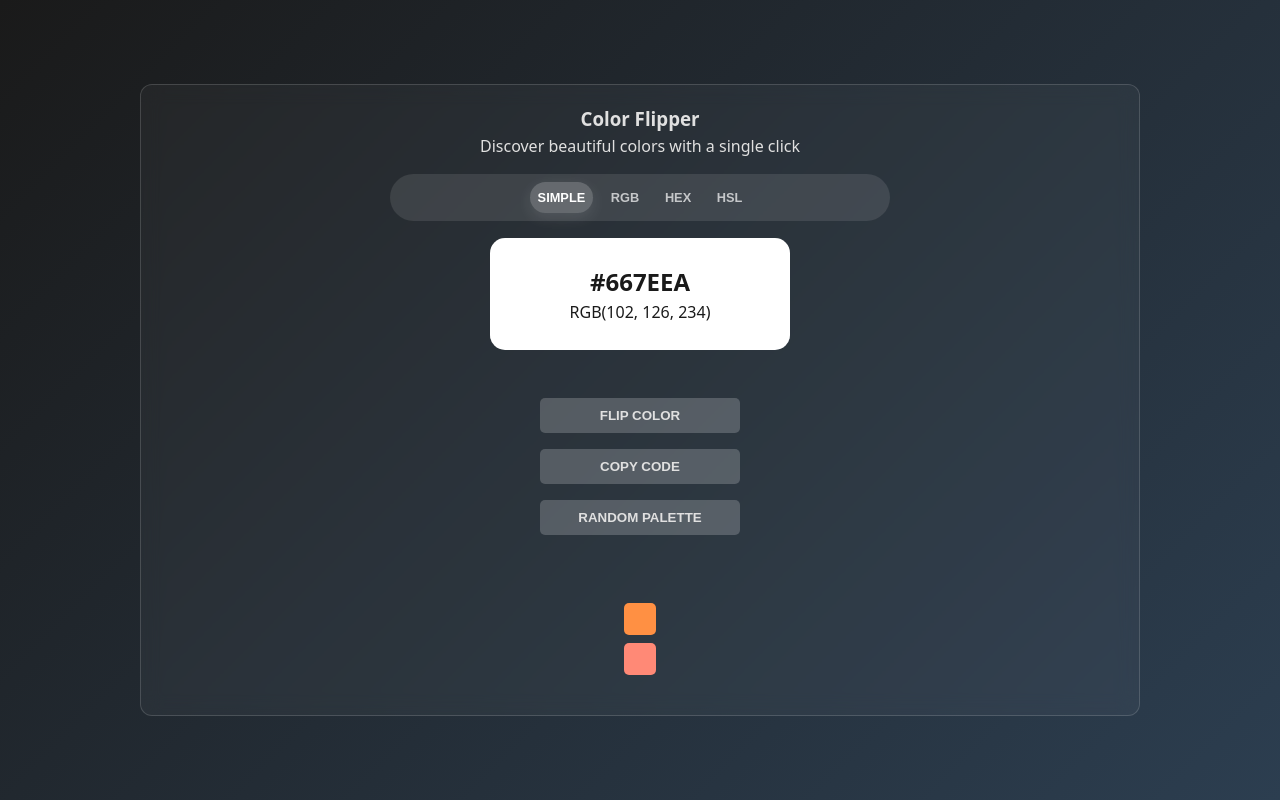
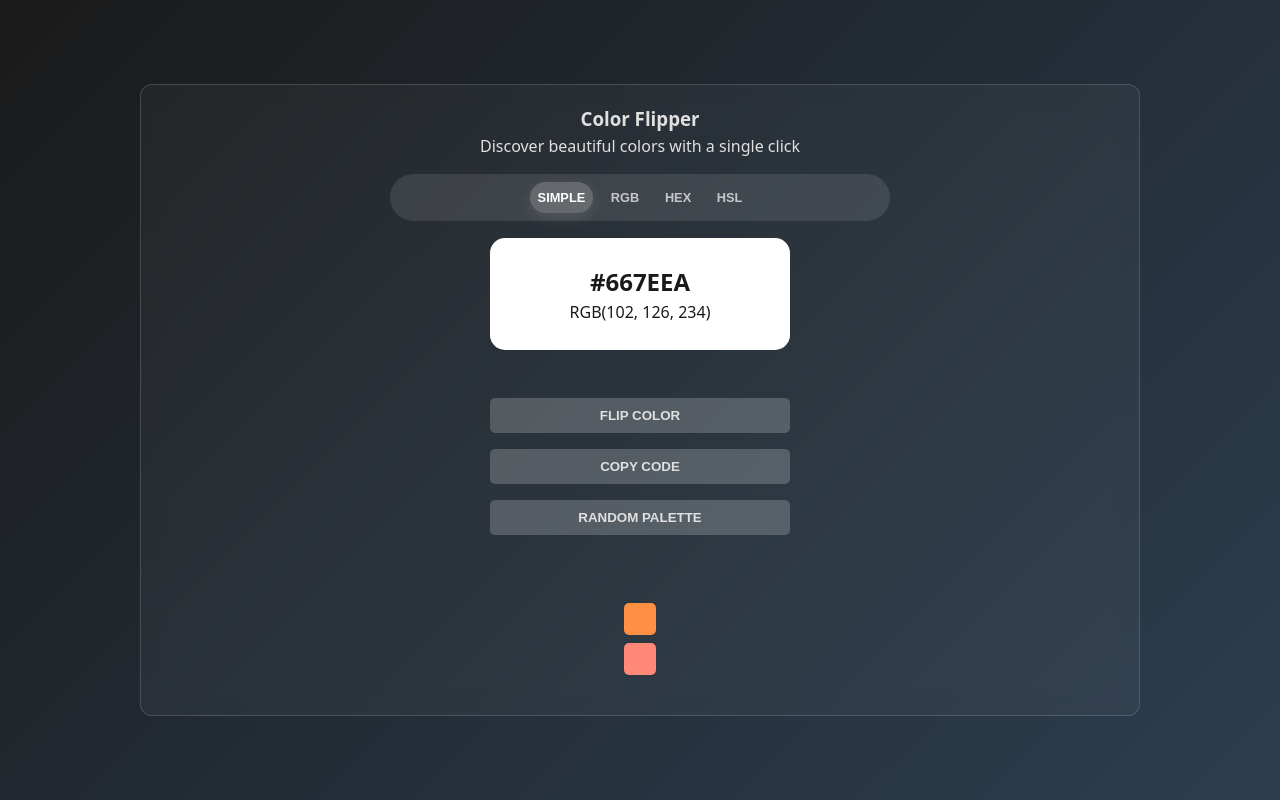
Before and after one commit to Jd33n27/color-flipper-v2, a React (Vite) app: page / in a window 1280 px wide. Built offline with nearby package versions, Linux system fonts and the light colour scheme.

Commit message:
moved all logic to display

```diff
--- a/src/App.css
+++ b/src/App.css
@@ -29,7 +29,6 @@
   padding: 10px 20px;
   border: none;
   border-radius: 5px;
-  cursor: pointer;
   font-weight: bold;
   transition: background-color 0.2s ease-in-out;
 }
@@ -44,7 +43,6 @@
   padding: 10px 20px;
   border: none;
   border-radius: 5px;
-  cursor: pointer;
   font-weight: bold;
   transition: background-color 0.2s ease-in-out;
 }
--- a/src/components/button/button.jsx
+++ b/src/components/button/button.jsx
@@ -1,9 +1,11 @@
 import React from "react";
 import styles from "./button.module.css"
 
-const Button = ({buttonText="flip color", btnClass}) => {
+
+
+const Button = ({buttonText="flip color", btnClass, onClick}) => {
   return <div className={styles["btn-container"]}>
-    <button className={`${styles.btn} ${btnClass}`}>
+    <button onClick={onClick} className={`${styles.btn} ${btnClass}`}>
       {buttonText}
     </button>
   </div>;
--- a/src/components/button/button.module.css
+++ b/src/components/button/button.module.css
@@ -7,6 +7,6 @@
 .btn {
   text-transform: uppercase;
   background-color: var(--toggle-active);
-  width: 70%;
-  max-width: 200px;
+  width: 100%;
+  max-width: 300px;
 }
--- a/src/components/display/display.jsx
+++ b/src/components/display/display.jsx
@@ -1,26 +1,57 @@
-import React from "react";
+import React, { useState } from "react";
 import styles from "./display.module.css";
 import Button from "../button/button";
 import Toggle from "../toggle/toggle";
 import ColorSquares from "../colorSquares/colorSquares";
 
 const Display = () => {
+  const [activeMode, setActiveMode] = useState("simple");
+  const [currentColor, setCurrentColor] = useState("#667EEA");
+  const [colors, setColors] = useState([
+    { id: 1, color: "#ff9043" },
+    { id: 2, color: "#ff7079" },
+  ]);
+
+  const handleFlipColor = () => {
+    // Logic to flip color based on activeMode
+    const newColor = "#" + Math.floor(Math.random() * 16777215).toString(16);
+    setCurrentColor(newColor);
+    document.body.style.backgroundColor = newColor;
+  };
+
+  const handleCopyCode = () => {
+    navigator.clipboard.writeText(currentColor);
+    alert("Copied to clipboard!");
+  };
+
+  const handleRandomPalette = () => {
+    console.log("Generating new palette...");
+  };
+
   return (
     <section className={styles["display-container"]}>
       <h1>Color Flipper</h1>
       <p>Discover beautiful colors with a single click</p>
       {/* Color format toggle */}
-      <Toggle />
+      <Toggle activeMode={activeMode} onModeChange={setActiveMode} />
       {/* Color text Display area */}
       <div className={`${styles["color-display"]}`}>
-        <p className={styles["color-name"]}>#667EEA</p>
+        <p className={styles["color-name"]}>{currentColor}</p>
         <p className={styles["color-value"]}>RGB(102, 126, 234)</p>
       </div>
       {/* Control buttons */}
       <div className={styles["btn-group"]}>
-        <Button btnClass="btn-secondary" />
-        <Button buttonText="copy code" btnClass="btn-primary" />
-        <Button buttonText="random palette" btnClass="btn-secondary" />
+        <Button btnClass="btn-secondary" onClick={handleFlipColor} />
+        <Button
+          buttonText="copy code"
+          btnClass="btn-primary"
+          onClick={handleCopyCode}
+        />
+        <Button
+          buttonText="random palette"
+          btnClass="btn-secondary"
+          onClick={handleRandomPalette}
+        />
       </div>
 
       <div className={styles["colors-container"]}>
--- a/src/components/display/display.module.css
+++ b/src/components/display/display.module.css
@@ -27,7 +27,7 @@
 
 .btn-group {
   margin: 3rem 0;
-  width: 80%;
+  width: 95%;
   display: flex;
   flex-direction: column;
   gap: 1rem;
--- a/src/components/toggle/toggle.jsx
+++ b/src/components/toggle/toggle.jsx
@@ -1,9 +1,7 @@
-import React, { useState } from "react";
+import React from "react";
 import styles from "./toggle.module.css";
 
-const Toggle = () => {
-  const [activeMode, setActiveMode] = useState("simple");
-
+const Toggle = ({ activeMode, onModeChange }) => {
   const buttons = [
     { id: "simple", text: "simple" },
     { id: "rgb", text: "rgb" },
@@ -11,17 +9,13 @@ const Toggle = () => {
     { id: "hsl", text: "hsl" },
   ];
 
-  const handleButtonClick = (mode) => {
-    setActiveMode(mode);
-  };
-
   return (
     <section className={styles["toggle-container"]}>
       <div className={styles["mode-toggle"]}>
         {buttons.map((button) => (
           <button
             key={button.id}
-            onClick={() => handleButtonClick(button.id)}
+            onClick={() => onModeChange(button.id)}
             className={`${styles["mode-btn"]} ${
               activeMode === button.id ? styles.active : ""
             }`}
```
